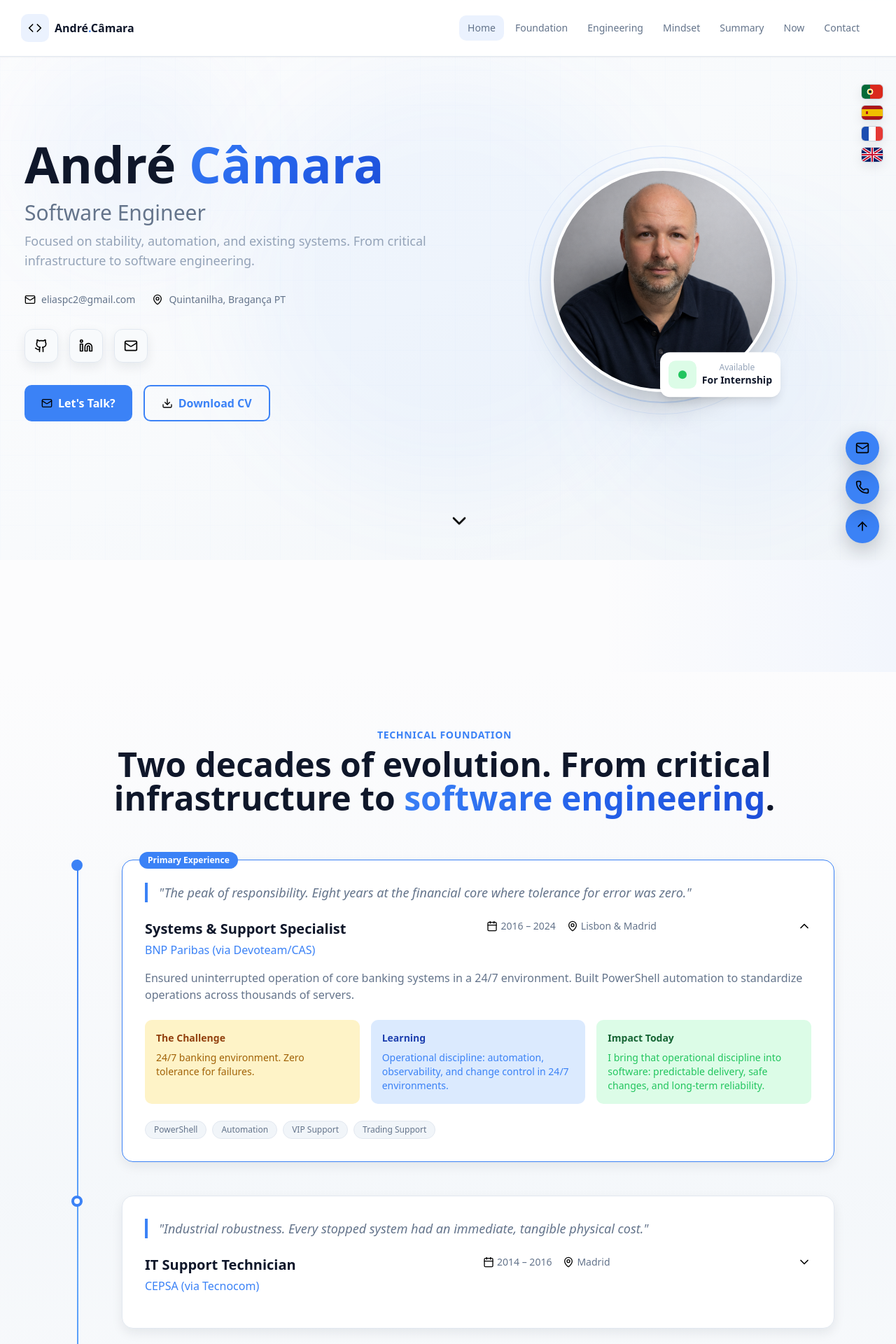
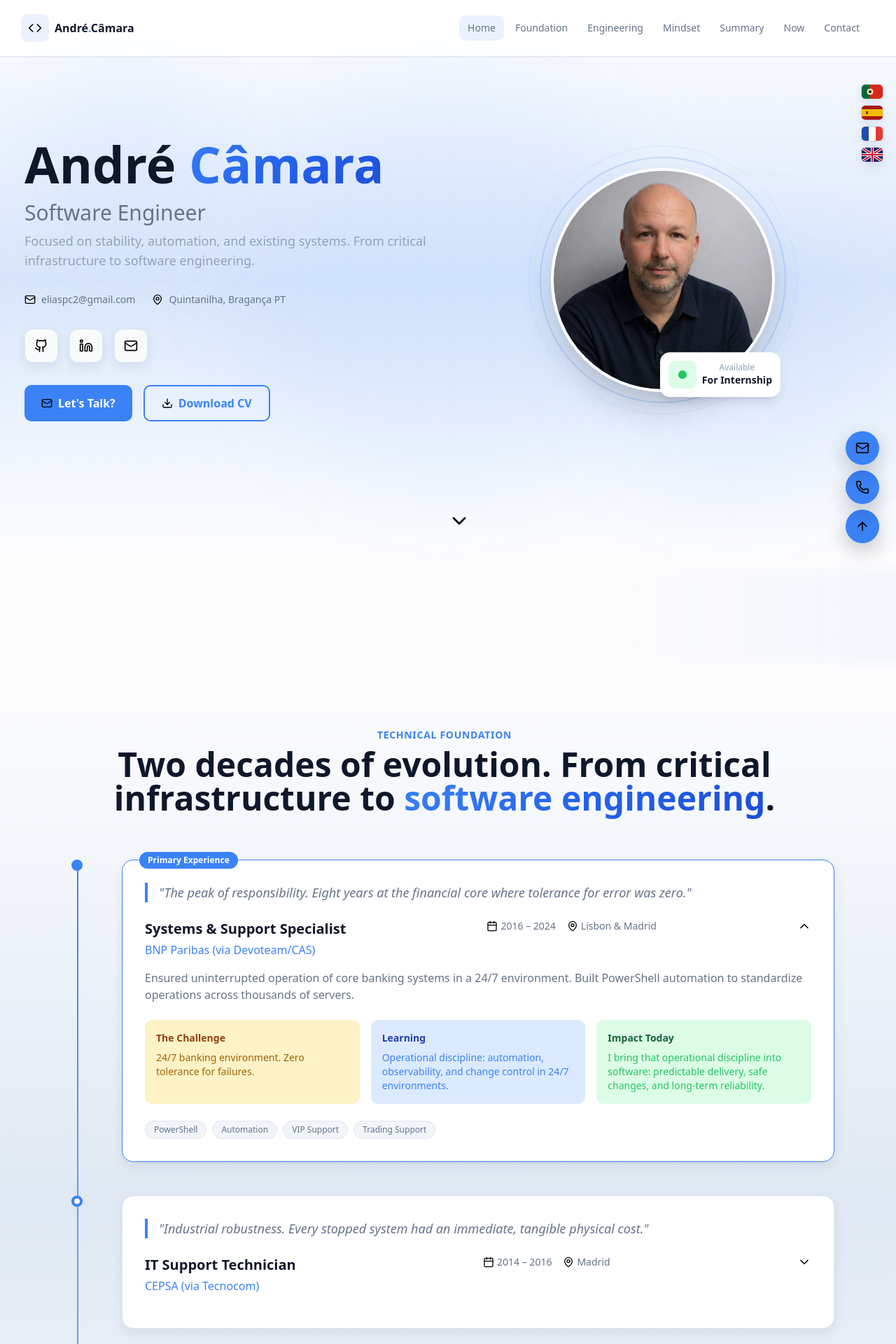
Before and after one commit to eliaspc2/OnlineCV, a React (Vite) app: page / in a window 1280 px wide. Shown: the top 1920 px of the page at 70% size. Built offline with nearby package versions, Linux system fonts and the light colour scheme.

Commit message:
Blend section gradient transitions

```diff
--- a/src/main.tsx
+++ b/src/main.tsx
@@ -1,6 +1,7 @@
 import { StrictMode } from 'react';
 import { createRoot } from 'react-dom/client';
 import './index.css';
+import './section-gradients.css';
 import './scroll-notes.css';
 import App from './App';
 
--- /dev/null
+++ b/src/section-gradients.css
@@ -0,0 +1,75 @@
+:is(#hero, #about, #experience, #skills, #mindset, #summary, #now, #contact) {
+  background-color: #fcfcfd;
+}
+
+:is(#hero, #about, #experience, #skills, #mindset, #summary, #now, #contact)
+  > .absolute:not(.inset-0) {
+  -webkit-mask-image: linear-gradient(to bottom, transparent 0%, #000 18%, #000 82%, transparent 100%);
+  mask-image: linear-gradient(to bottom, transparent 0%, #000 18%, #000 82%, transparent 100%);
+}
+
+#hero > .absolute.inset-0 {
+  background: linear-gradient(
+    180deg,
+    #fcfcfd 0%,
+    #f4f8fe 14%,
+    #d8e6fb 50%,
+    #f4f8fe 86%,
+    #fcfcfd 100%
+  );
+}
+
+#experience > .absolute.inset-0 {
+  background: linear-gradient(
+    180deg,
+    #fcfcfd 0%,
+    #f2f6fb 18%,
+    #dfe8f3 50%,
+    #f2f6fb 82%,
+    #fcfcfd 100%
+  );
+}
+
+#skills > .absolute.inset-0 {
+  background: linear-gradient(
+    180deg,
+    #fcfcfd 0%,
+    #f2f7fd 14%,
+    #d4e4fa 50%,
+    #f2f7fd 86%,
+    #fcfcfd 100%
+  );
+}
+
+#mindset > .absolute.inset-0 {
+  background: linear-gradient(
+    180deg,
+    #fcfcfd 0%,
+    #f0f4f9 17%,
+    #dce5f0 50%,
+    #f0f4f9 83%,
+    #fcfcfd 100%
+  );
+}
+
+#summary > .absolute.inset-0 {
+  background: linear-gradient(
+    180deg,
+    #fcfcfd 0%,
+    #f0f6ff 16%,
+    #d7e7fb 52%,
+    #f0f6ff 84%,
+    #fcfcfd 100%
+  );
+}
+
+#now > .absolute.inset-0 {
+  background: linear-gradient(
+    180deg,
+    #fcfcfd 0%,
+    #f0f6ff 14%,
+    #d5e5fb 50%,
+    #f0f6ff 86%,
+    #fcfcfd 100%
+  );
+}
```
